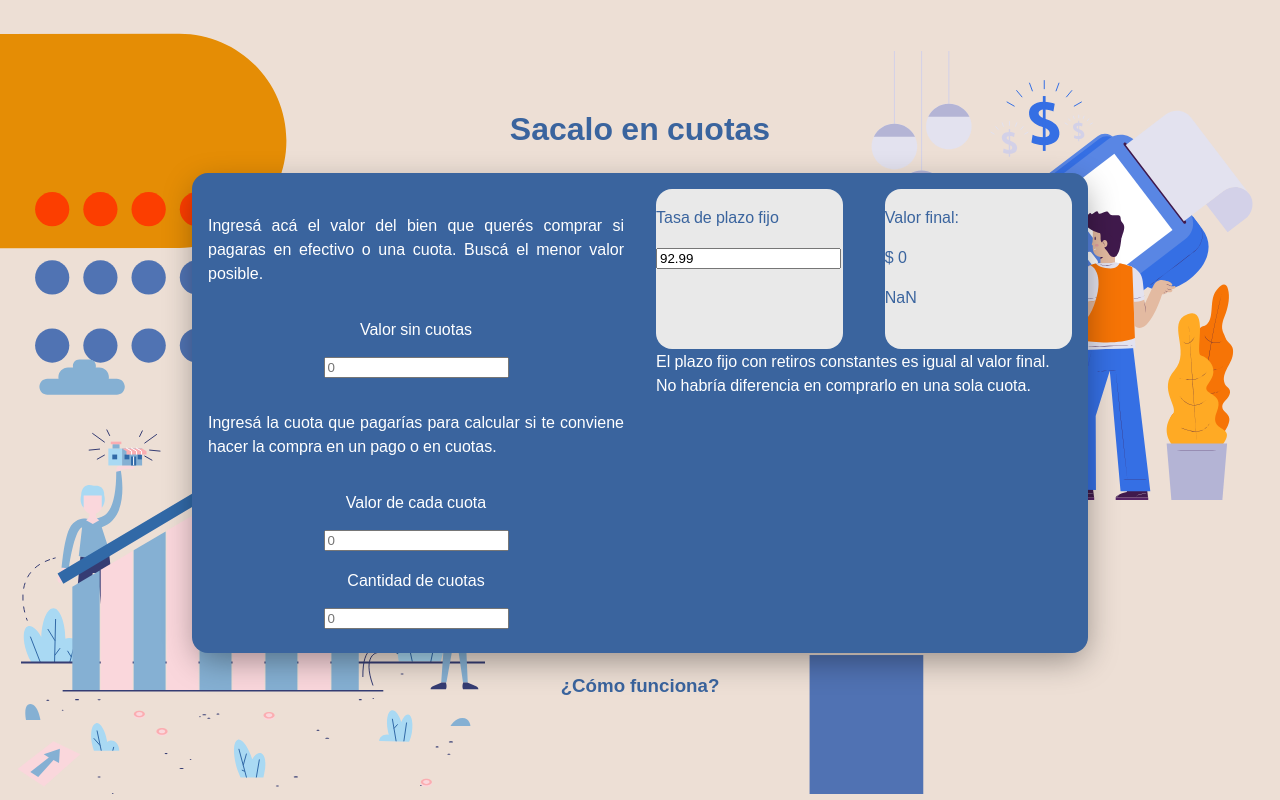
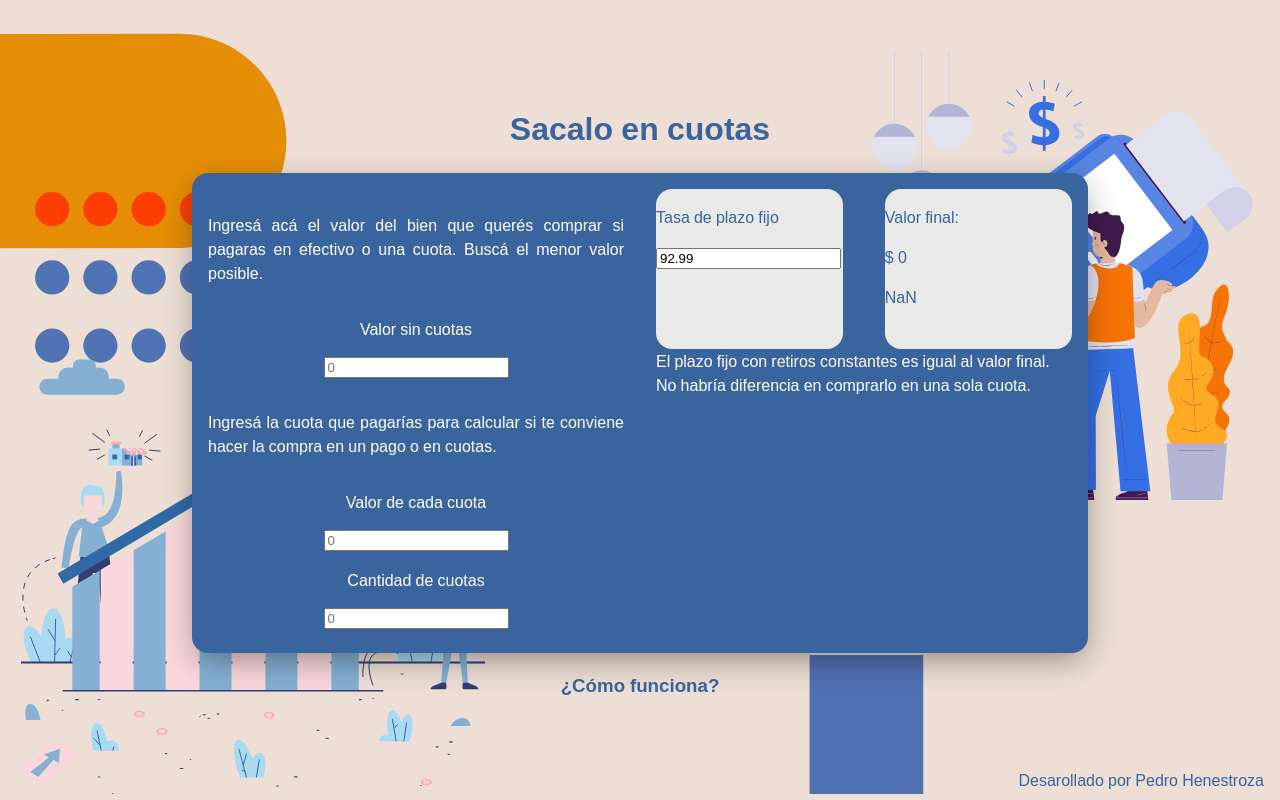
Before and after one commit to soype/sacaloencuotas, a React (Create React App) app: page / in a window 1280 px wide. Built offline with nearby package versions, Linux system fonts and the light colour scheme; no server answers.

Commit message:
Add signature

```diff
--- a/src/App.css
+++ b/src/App.css
@@ -174,4 +174,16 @@
 }
 .bar svg .s0 {
   fill: #5073b3;
+}
+
+.firma {
+  position: absolute;
+  bottom: 1%;
+  right: 0;
+  z-index: 1;
+}
+.firma a {
+  all: unset;
+  padding-right: 1rem;
+  cursor: pointer;
 }/*# sourceMappingURL=App.css.map */
--- a/src/App.js
+++ b/src/App.js
@@ -17,6 +17,9 @@ function App() {
       <Dot></Dot>
       <Bar></Bar>
       <About></About>
+      <div className="firma">
+        <a href="https://soype.ar" target='_blank' rel='nonopener noreferrer'>Desarollado por Pedro Henestroza</a>
+      </div>
     </div>
   );
 }
--- a/src/App.scss
+++ b/src/App.scss
@@ -178,3 +178,16 @@
     .s0 { fill: #5073b3 }
   }
 }
+
+
+.firma{
+  position: absolute;
+  bottom: 1%;
+  right: 0;
+  z-index: 1;
+  a{
+    all: unset;
+    padding-right: 1rem;
+    cursor: pointer;
+  }
+}
```
Also changed, not shown: 1 other file (tests, documents, lock files or other folders).
